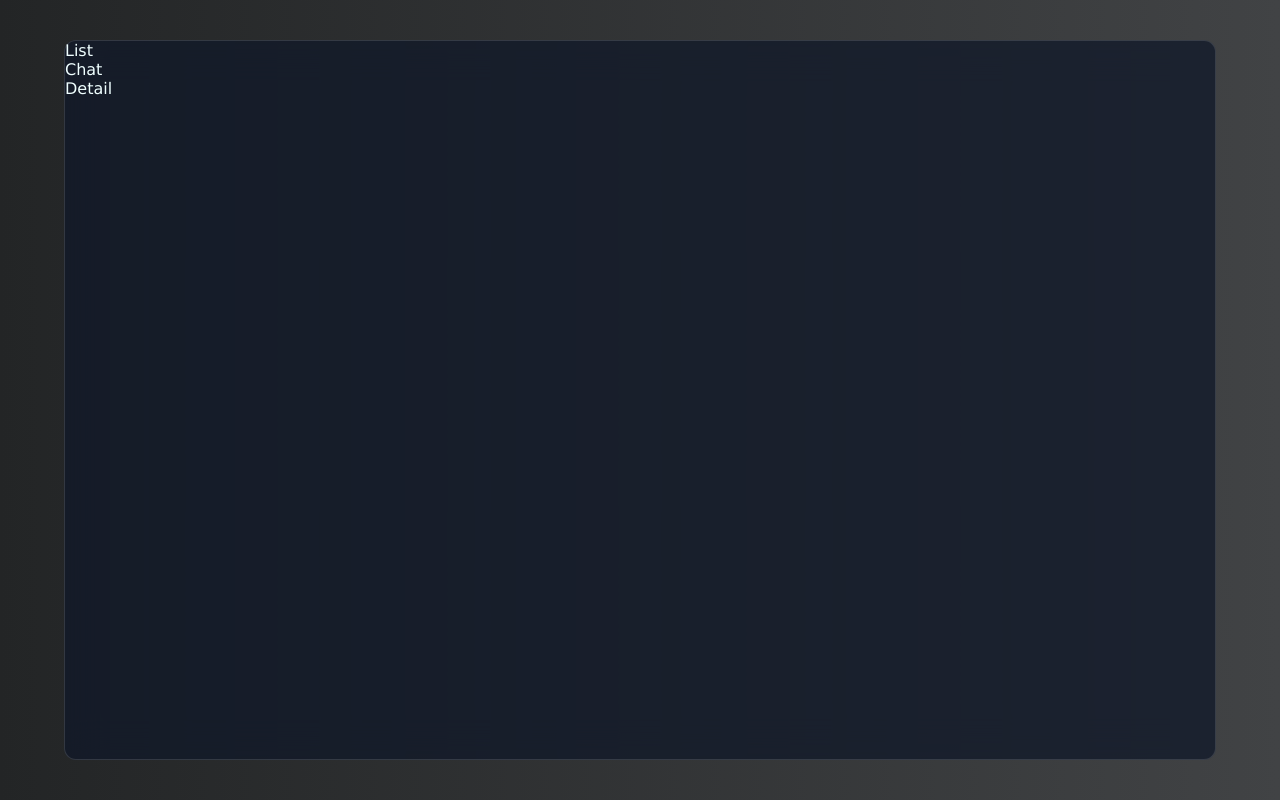
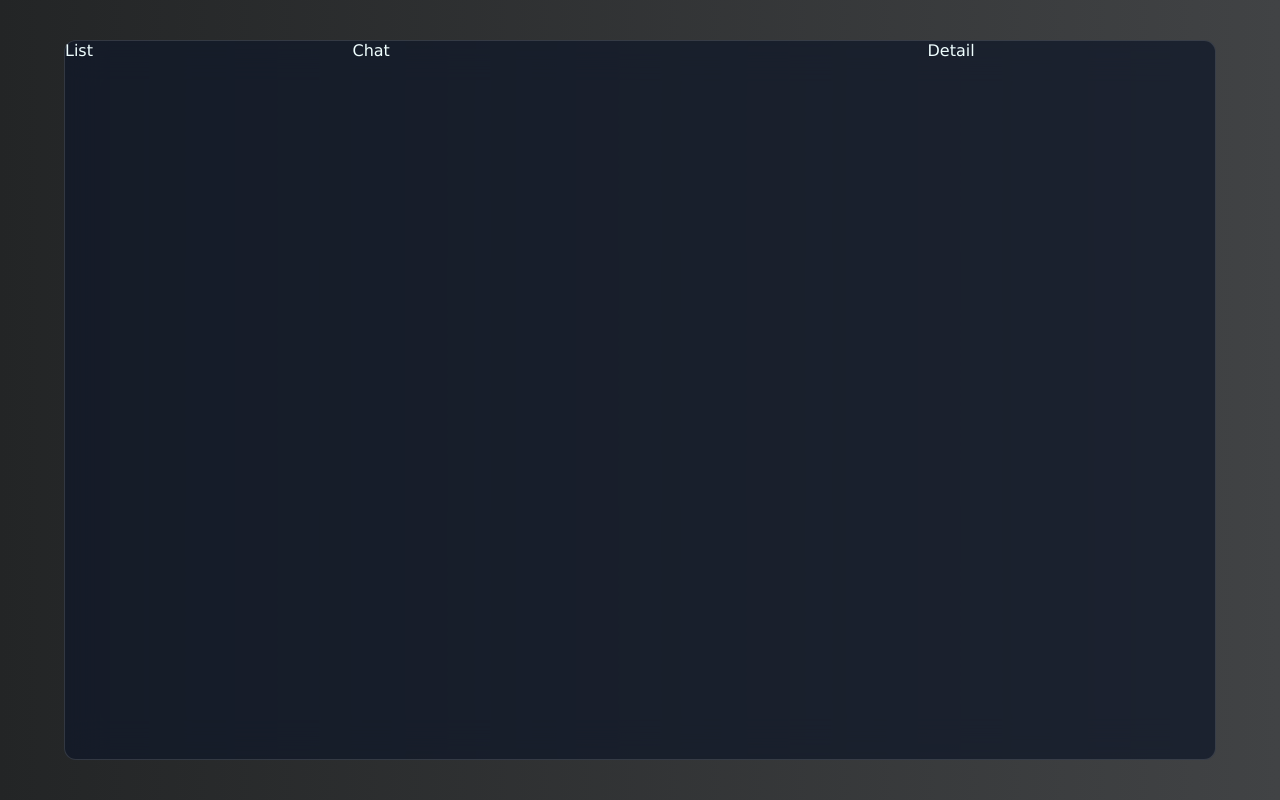
Before and after one commit to glen654/React-Chat-App, a React (Vite) app: page / in a window 1280 px wide. Built offline with nearby package versions, Linux system fonts and the light colour scheme.

Commit message:
implemented flex styles to each different components

```diff
--- a/src/components/chat/Chat.css
+++ b/src/components/chat/Chat.css
@@ -0,0 +1,3 @@
+.chat{
+    flex: 2;
+}
--- a/src/components/chat/Chat.jsx
+++ b/src/components/chat/Chat.jsx
@@ -3,7 +3,7 @@ import './Chat.css'
 
 const Chat = () => {
   return (
-    <div className=''>Chat</div>
+    <div className='chat'>Chat</div>
   )
 }
 
--- a/src/components/detail/Detail.css
+++ b/src/components/detail/Detail.css
@@ -0,0 +1,3 @@
+.detail{
+    flex: 1;
+}
--- a/src/components/detail/Detail.jsx
+++ b/src/components/detail/Detail.jsx
@@ -3,7 +3,7 @@ import './Detail.css'
 
 const Detail = () => {
   return (
-    <div className=''>Detail</div>
+    <div className='detail'>Detail</div>
   )
 }
 
--- a/src/components/list/List.css
+++ b/src/components/list/List.css
@@ -0,0 +1,3 @@
+.list{
+    flex: 1;
+}
--- a/src/components/list/List.jsx
+++ b/src/components/list/List.jsx
@@ -3,7 +3,7 @@ import './List.css'
 
 const List = () => {
   return (
-    <div className=''>List</div>
+    <div className='list'>List</div>
   )
 }
 
--- a/src/index.css
+++ b/src/index.css
@@ -24,4 +24,5 @@ body{
   backdrop-filter: blur(19px) saturate(180%);
   border-radius: 12px;
   border: 1px solid rgba(255,255,255,0.125);
+  display: flex;
 }
```
